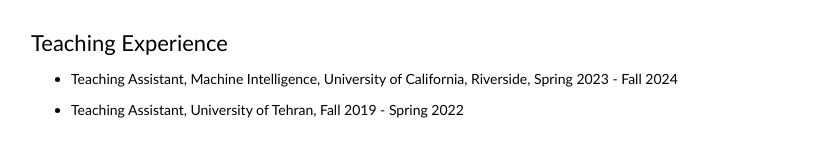
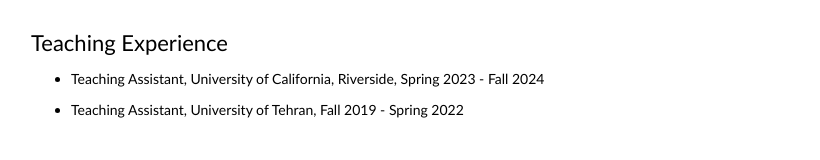
Before and after one commit to reyghorbani/reyghorbani.github.io, a plain HTML site: page index.html in a window 1280 px wide. Shown: the part 1840-2000 px from the top of the page, without its empty margins (229-1049 px from the left). Drawn offline with Linux system fonts and the light colour scheme.

Commit message:
Update index.html

```diff
--- a/index.html
+++ b/index.html
@@ -274,7 +274,7 @@
                     <heading>Teaching Experience</heading>
                     <!-- <br /> -->
                     <ul>
-                      <li>Teaching Assistant, Machine Intelligence, University of California, Riverside, Spring 2023 - Fall 2024
+                      <li>Teaching Assistant, University of California, Riverside, Spring 2023 - Fall 2024
                       </li>
                     </ul>
 
```
